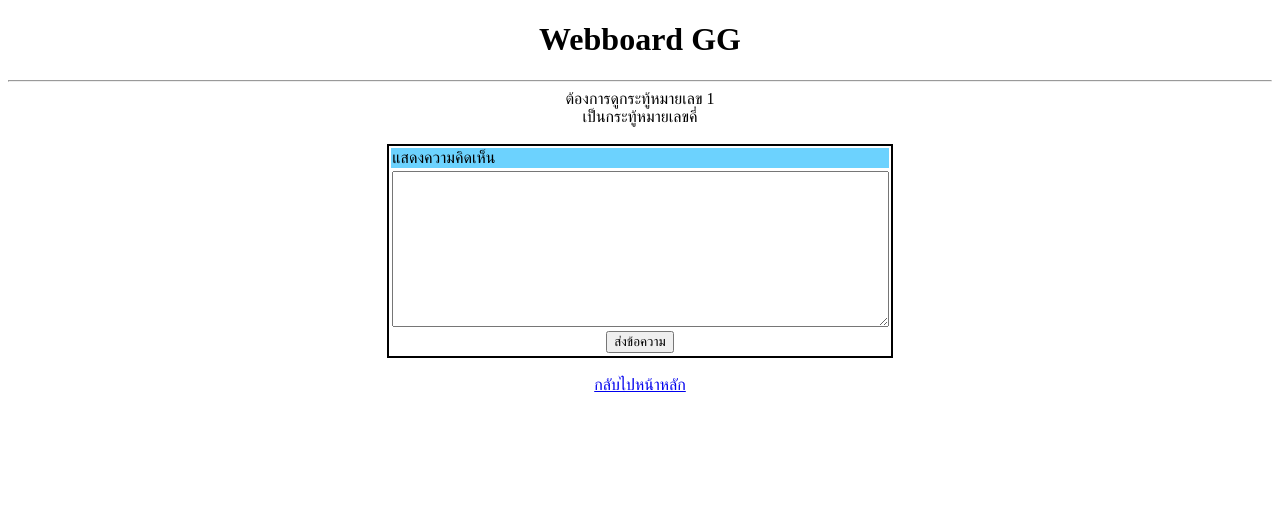
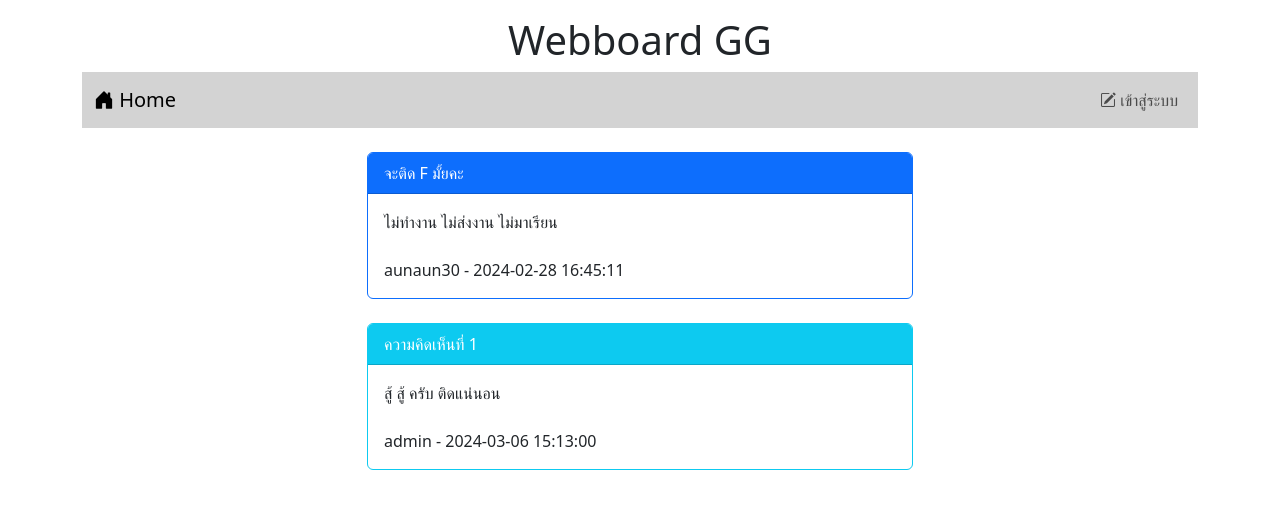
Before and after one commit to aunaun30/Webboard_ECT_Araya, a PHP site: page /post.php?id=1 in a window 1280 px wide. Shown: the top 509 px of the page. Run offline with PHP 8.4, Linux system fonts and the light colour scheme; data comes from the database, SQL or seed files in the repository; both versions use the stored data as it was after the commit.

Commit message:
work10
post and post_save

```diff
--- a/nav.php
+++ b/nav.php
@@ -4,7 +4,7 @@
       <ul class="navbar-nav">
         <?php if(!isset($_SESSION['id'])) { ?>
         <li class="nav-item">
-          <a class="nav-link" aria-current="page" href="login.php"><i class="bi bi-person-walking"></i> เข้าสู่ระบบ</a>
+          <a class="nav-link" aria-current="page" href="login.php"><i class="bi bi-pencil-square"></i> เข้าสู่ระบบ</a>
         </li>
         <?php }else{ ?>
             <li class="nav-item dropdown">
--- a/post.php
+++ b/post.php
@@ -1,36 +1,87 @@
+<?php
+    session_start();
+?>
 <!DOCTYPE html>
 <html lang="en">
 <head>
     <meta charset="UTF-8">
     <meta name="viewport" content="width=device-width, initial-scale=1.0">
+    <link href="https://cdn.jsdelivr.net/npm/bootstrap@5.3.0-alpha1/dist/css/bootstrap.min.css" rel="stylesheet" integrity="sha384-GLhlTQ8iRABdZLl6O3oVMWSktQOp6b7In1Zl3/Jr59b6EGGoI1aFkw7cmDA6j6gD" crossorigin="anonymous">
+    <script src="https://cdn.jsdelivr.net/npm/bootstrap@5.3.0-alpha1/dist/js/bootstrap.bundle.min.js" integrity="sha384-w76AqPfDkMBDXo30jS1Sgez6pr3x5MlQ1ZAGC+nuZB+EYdgRZgiwxhTBTkF7CXvN" crossorigin="anonymous"></script>
+    <link rel="stylesheet" href="https://cdn.jsdelivr.net/npm/bootstrap-icons@1.10.3/font/bootstrap-icons.css">
     <title>Post</title>
 </head>
 <body>
-    <h1 style="text-align: center;">Webboard GG</h1>
-    <hr>
-    <center>
-        ต้องการดูกระทู้หมายเลข <?php echo $_GET['id'];
-        $i = $_GET['id'];
-        if (($i % 2) == 0)
-            echo "<br> เป็นกระทู้หมายเลขคู่";
-        else
-            echo "<br> เป็นกระทู้หมายเลขคี่";
-        ?>
-    </center>
-<br>
-<table style="border:2px solid black; width:40%" align="center">
-        <tr><td colspan="2" style="background-color: #6cd2fe;">แสดงความคิดเห็น</td></tr>
-        <tr>
-            <td><textarea style ="width: 99%"name="message" cols="40" rows="10"></textarea>
+    <div class="container-lg">
+        <h1 style="text-align: center;" class="mt-3">Webboard GG</h1>
+        <?php include "nav.php"?>
+        <div class="row mt-4">
+            <div class="col-lg-3 col-md-2 col-sm-1"></div>
+            <div class="col-lg-6 col-md-8 col-sm-10">
+
+            <?php
+            $conn=new PDO("mysql:host=localhost;dbname=webboard;charset=utf8","root","");
+            $sql="select post.title,post.content,post.post_date,user.login
+            from post inner join user on
+            (post.user_id=user.id) where post.id=$_GET[id]";
+            $result=$conn->query($sql);
+            while($row=$result->fetch()){
+                echo "<div class='card border-primary'>";
+                echo "<div class='card-header bg-primary text-white'>$row[0]</div>";
+                echo "<div class='card-body'>$row[1]<br><br>$row[3] - $row[2]</div>";
+                echo "</div>";
+            }
+            $conn=null;
+            ?>
             <br>
-            <center>
-            <input type="submit" value="ส่งข้อความ"></td>
-            </center>
-        </tr>
-</table>
-    <br>
-    <center>
-    <a href="index.php">กลับไปหน้าหลัก</a>
-    </center>
+            <?php
+            $conn = new PDO("mysql:host=localhost;dbname=webboard;charset=utf8", "root", "");
+            $sql = "select comment.content,comment.post_date,user.login
+            from comment inner join user on
+            (comment.user_id=user.id) where comment.post_id=$_GET[id]";
+            $i = 1;
+            $result = $conn->query($sql);
+            while ($row = $result->fetch()) {
+            echo "<div class='card border-info'>";
+            echo "<div class='card-header bg-info text-white'>ความคิดเห็นที่ $i</div>";
+            echo "<div class='card-body'>$row[0]<br><br>$row[2] - $row[1]</div>";
+            echo "</div>";
+            $i = $i + 1;
+            }
+            $conn = null;
+            ?>
+
+                <?php if (isset($_SESSION['id'])) { ?>
+                <div class="card border-success mt-3">
+                <div class="card-header bg-success text-white">
+                    แสดงความคิดเห็น</div>
+                <div class="card-body">
+                    <form action="post_save.php" method="post">
+                        <input type="hidden" name="post_id"
+                        value="<?= $_GET['id'];?>">
+                        <div class="row mb-3 justify-content-center">
+                            <div class="col-lg-10">
+                                <textarea name="comment" rows="8"
+                                class="form-control" required></textarea>
+                            </div>
+                        </div>
+                        <div class="row">
+                            <div class="col-lg-12 d-flex justify-content-center">
+                                <button type="submit" class="btn btn-success btn-sm text-white">
+                                    <i class="bi bi-box-arrow-up-right"></i> ส่งข้อความ
+                                </button>
+                                <button type="reset" class="btn btn-danger btn-sm ms-2">
+                                    <i class="bi bi-x-square"></i>ยกเลิก</button>
+                            </div>
+                        </div>
+                    </form>
+                </div>
+                </div>
+                <?php } ?>
+                <br>
+            </div>
+            <div class="col-lg-3 col-md-2 col-sm-1"></div>
+        </div>
+    </div>
 </body>
 </html>
```
Also changed, not shown: post_save.php (added, +12 -0 lines), test.html (added, +16 -0 lines), webboard.sql (+47 -3 lines).
